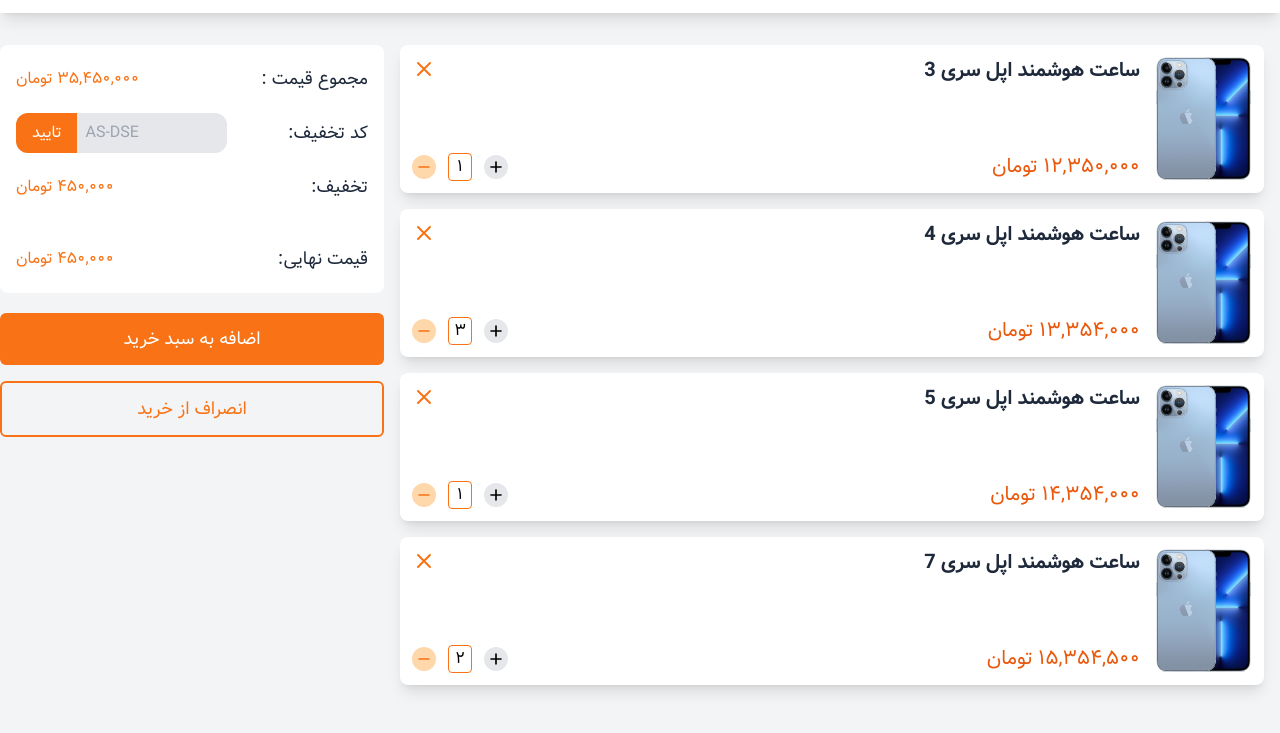
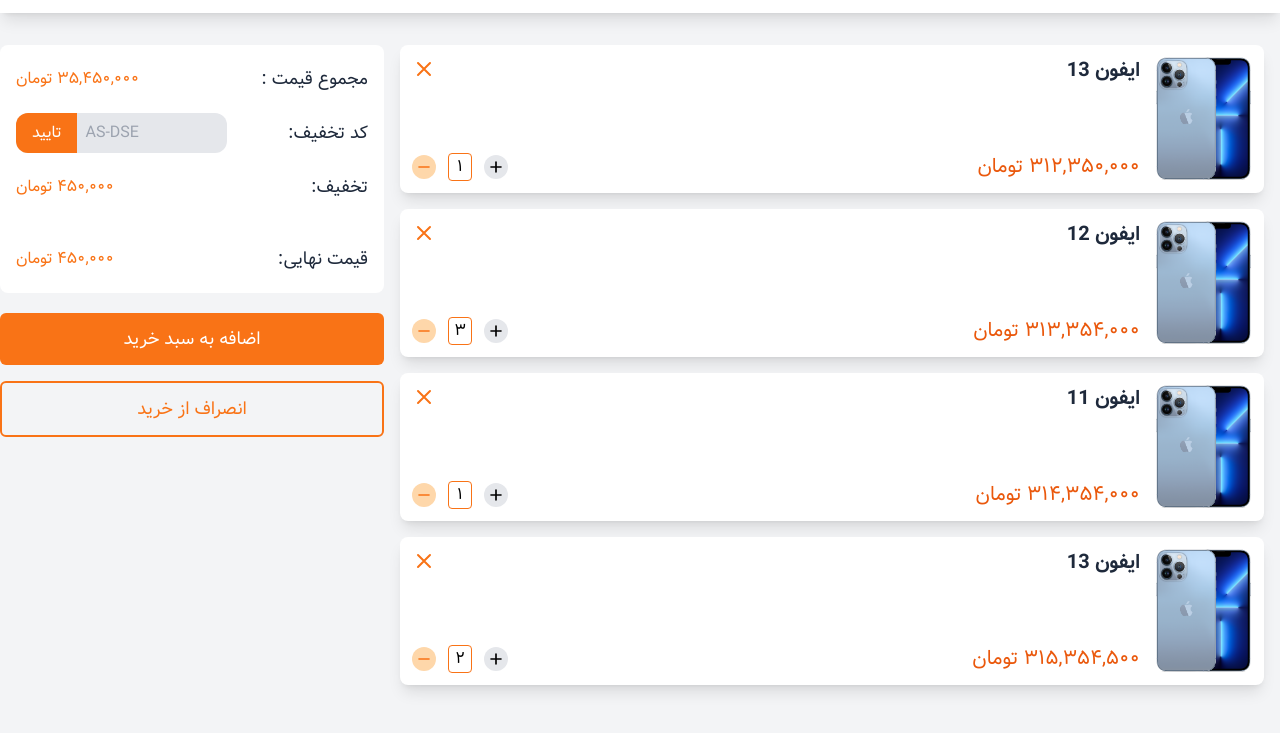
Before and after one commit to Amiralishamlo/Shop-DigiTaize, a website: page public/Cart.html in a window 1280 px wide. Shown: the part 67-800 px from the top of the page. Drawn offline with nearby package versions, Linux system fonts and the light colour scheme.

Commit message:
update cart product.

```diff
--- a/public/Cart.html
+++ b/public/Cart.html
@@ -61,10 +61,10 @@
         class="flex flex-col gap-y-2 md:gap-y-4 px-4 flex-1"
         x-data="{
         products : [
-        {id:1, title:'ساعت هوشمند اپل سری 3', quantity : '۱' ,price : '۱۲,۳۵۰,۰۰۰ تومان'},
-        {id:2, title:'ساعت هوشمند اپل سری 4', quantity : '۳',price : '۱۳,۳۵۴,۰۰۰ تومان'},
-        {id:3, title:'ساعت هوشمند اپل سری 5', quantity : '۱',price : '۱۴,۳۵۴,۰۰۰ تومان'},
-        {id:4, title:'ساعت هوشمند اپل سری 7', quantity :'۲',price : '۱۵,۳۵۴,۵۰۰ تومان'},
+        {id:1, title:'ایفون 13', quantity : '۱' ,price : '۳۱۲,۳۵۰,۰۰۰ تومان'},
+        {id:2, title:'ایفون 12', quantity : '۳',price : '۳۱۳,۳۵۴,۰۰۰ تومان'},
+        {id:3, title:'ایفون 11', quantity : '۱',price : '۳۱۴,۳۵۴,۰۰۰ تومان'},
+        {id:4, title:'ایفون 13', quantity :'۲',price : '۳۱۵,۳۵۴,۵۰۰ تومان'},
         ]
       }"
       >
@@ -193,7 +193,7 @@
   </div>
 
   <!--footer-->
-  <div class="hidden md:block bg-white  mt-8 md:mt-16 mb-4 md:mb-0 lg:mb-0 xl:mb-0 px-4 py-16  rounded-xl">
+  <div class="hidden md:block bottom-0 right-0 left-0 bg-white  mt-8 md:mt-16 mb-4 md:mb-0 lg:mb-0 xl:mb-0 px-4 py-16  rounded-xl">
     <div class="flex justify-between mx-auto max-w-screen-2xl items-center  container">
       <div class="flex-col justify-start items-start">
         <div class="mb-8">
```
